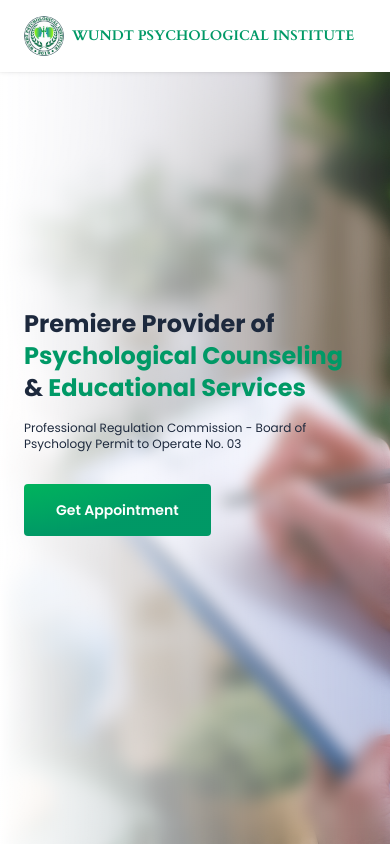
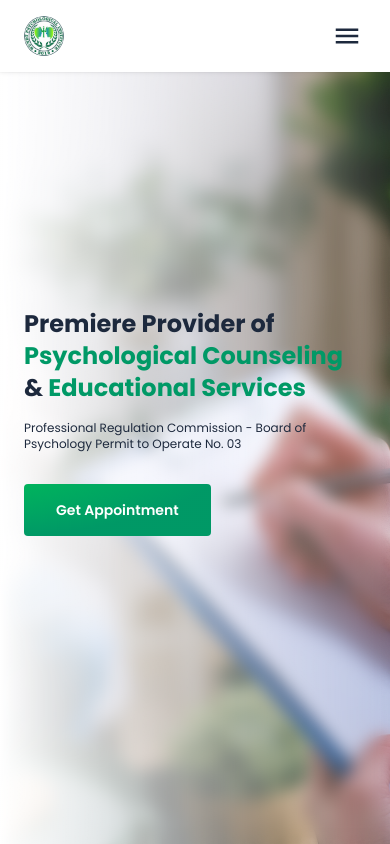
Before and after one commit to EuroAbao28/Wundt, a React (Vite) app in the folder client/: page / in a window 390 px wide. Shown: the top 844 px of the page. Built offline with nearby package versions, Linux system fonts and the light colour scheme.

Commit message:
added responsive nav

```diff
--- a/client/src/components/NavigationBar.jsx
+++ b/client/src/components/NavigationBar.jsx
@@ -1,17 +1,24 @@
-import React from "react";
+import React, { useState } from "react";
 import logo from "../assets/wundt_logo.jpg";
+import { MdMenu } from "react-icons/md";
+import classNames from "classnames";
 
 function NavigationBar() {
+  const [isDropDownOpen, setDropDownOpen] = useState(false);
+
   return (
     <header className=" bg-white fixed top-0 left-0 right-0 z-20 shadow-card2 px-6 lg:px-12">
-      <div className=" max-w-7xl mx-auto py-4 flex justify-between">
-        <div className="flex items-center gap-2">
+      <div className=" max-w-7xl mx-auto ">
+        <div className="py-4 flex justify-between">
+          {/* logo */}
+          <div className=" flex items-center gap-2">
             <img src={logo} alt="logo" className="w-10 rounded-full" />
-          <h1 className="font-black text-emerald-600 uppercase font-cardo text-sm sm:text-xl leading-4">
+            <h1 className="font-black text-emerald-600 uppercase font-cardo text-sm sm:text-xl leading-4 hidden sm:block">
               Wundt Psychological Institute
             </h1>
           </div>
 
+          {/* nav for big screen */}
           <nav className="hidden lg:flex gap-2 text-sm ">
             <li className="list-none relative group py-2 px-4 cursor-pointer">
               <p className="group-hover:text-emerald-600 transition-all duration-500">
@@ -50,6 +57,33 @@ function NavigationBar() {
               <span className="absolute left-0 bottom-0 right-0 scale-x-0 origin-left group-hover:scale-x-100 h-0.5 transition-all duration-500 bg-emerald-600 rounded-full"></span>
             </li>
           </nav>
+
+          {/* nav for small screen */}
+          <div
+            onClick={() => setDropDownOpen(!isDropDownOpen)}
+            className=" flex lg:hidden justify-center items-center rounded active:scale-95 transition-all active:bg-slate-800/5"
+          >
+            <MdMenu className="text-3xl m-1" />
+          </div>
+        </div>
+
+        {/* dropdown menu */}
+        <div
+          className={classNames(
+            " text-center overflow-hidden transition-all duration-300 flex lg:hidden flex-col",
+            {
+              "max-h-0": !isDropDownOpen,
+              "max-h-96 mb-4": isDropDownOpen,
+            }
+          )}
+        >
+          <div className="py-3">Home</div>
+          <div className="py-3">Services</div>
+          <div className="py-3">About</div>
+          <div className="py-3">Gallery</div>
+          <div className="py-3">News</div>
+          <div className="py-3">Contact</div>
+        </div>
       </div>
     </header>
   );
```
Lines whose indentation alone changed are shown as unchanged.
